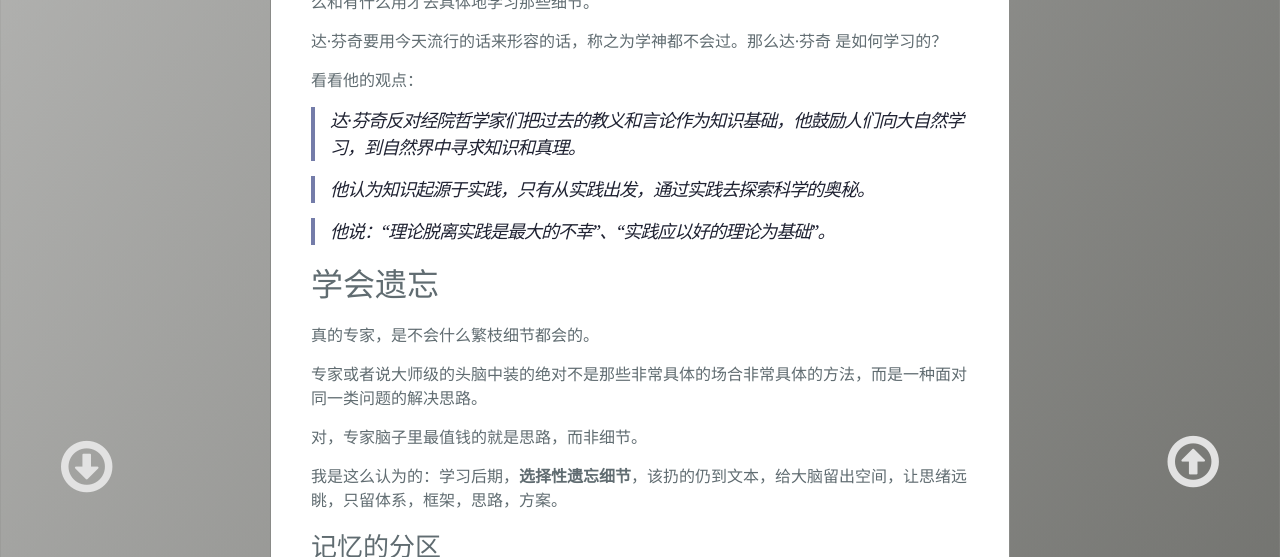
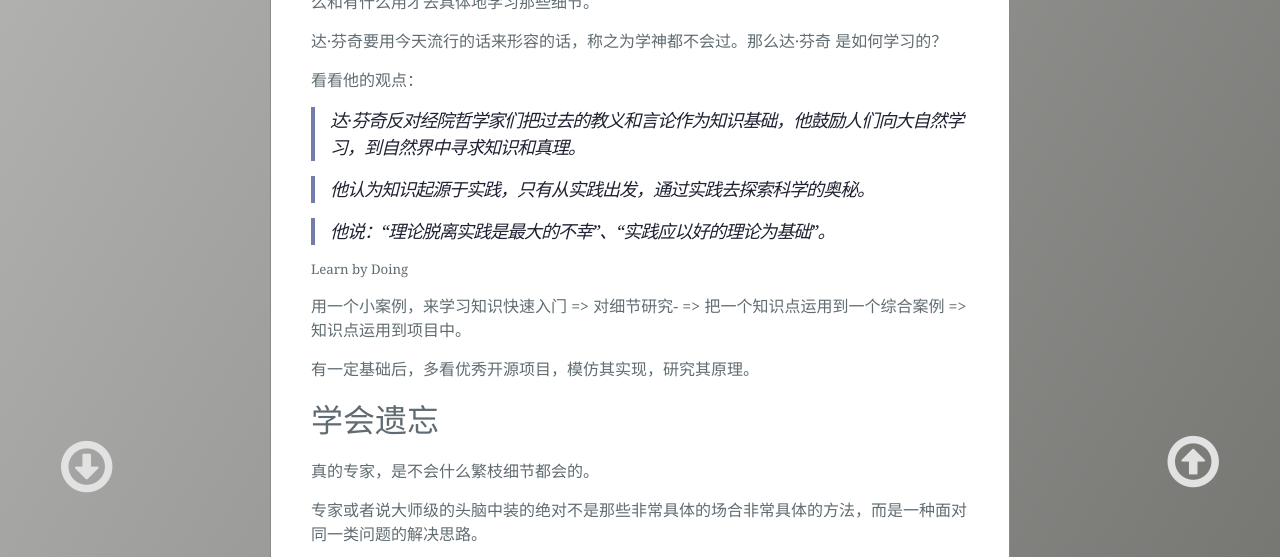
Before and after one commit to light-shadow/ckwongloy.github.io, a Jekyll site: the page built from _posts/2014-03-04-Comprehensive-to-Learning.md, in a window 1280 px wide and 900 px high, scrolled down 3108 px, cut to the strip 0-557 px from the top of the window. Built offline with Jekyll 4.4.1, drawn with Linux system fonts in a browser that asks for light colours; some of the changed text lies outside the part shown.

Commit message:
jekyll post

```diff
--- a/_posts/2014-03-04-Comprehensive-to-Learning.md
+++ b/_posts/2014-03-04-Comprehensive-to-Learning.md
@@ -150,6 +150,12 @@ A 和 B，C 等相比有什么缺点？（除了1、2、3、5、6外都是A的
 
 > 他说：“理论脱离实践是最大的不幸”、“实践应以好的理论为基础”。
 
+##### Learn by Doing
+
+用一个小案例，来学习知识快速入门 => 对细节研究- => 把一个知识点运用到一个综合案例 => 知识点运用到项目中。
+
+有一定基础后，多看优秀开源项目，模仿其实现，研究其原理。
+
 
 学会遗忘
 -
@@ -274,6 +280,8 @@ Larry Page 在 TED 接受采访时说过一句话，我非常喜欢和赞同。
 
 > 13、在实际项目中有需要的时候就去学；如果不需要，了解就够了。
 
+> 14、聪明人，举一反三；笨鸟，举三反一。
+
 - *[你其实远没有自己想象中那么努力 -- 晚八点](http://www.nowamagic.net/librarys/eight/posts/2794)*
 
 参考书籍
```
